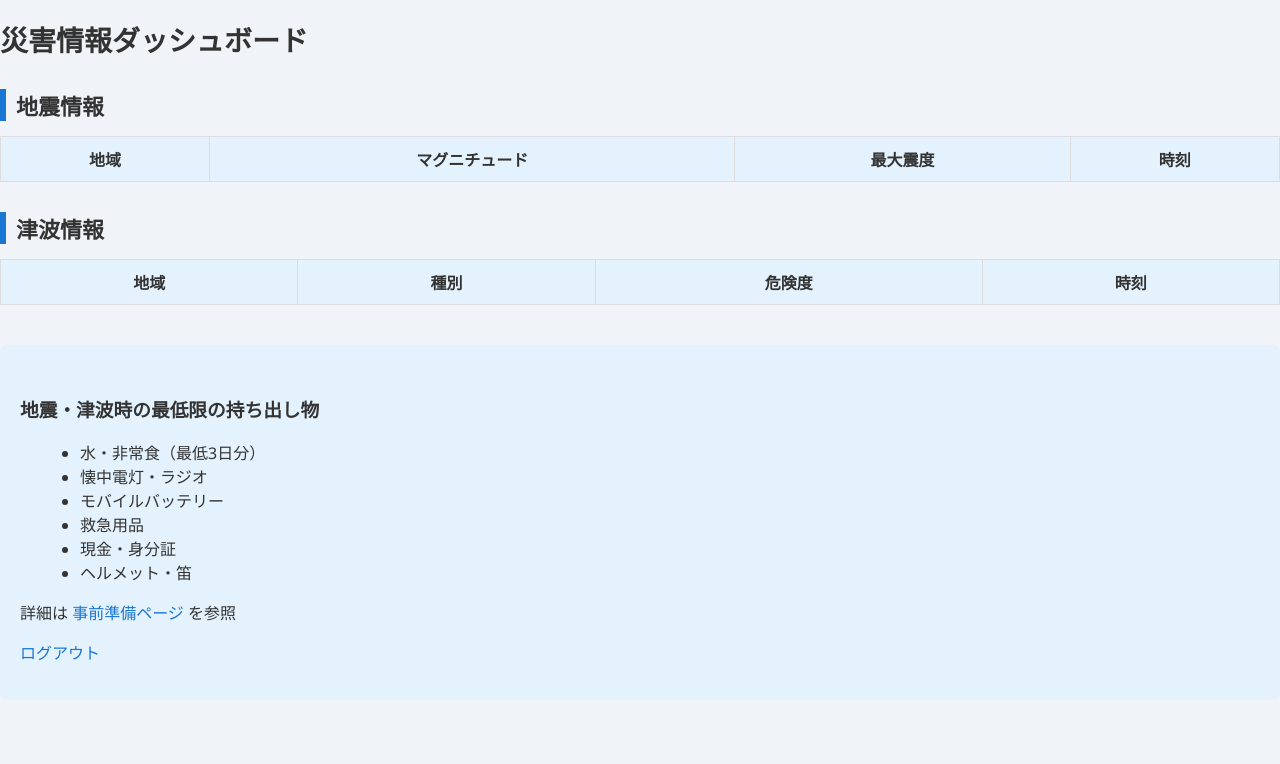
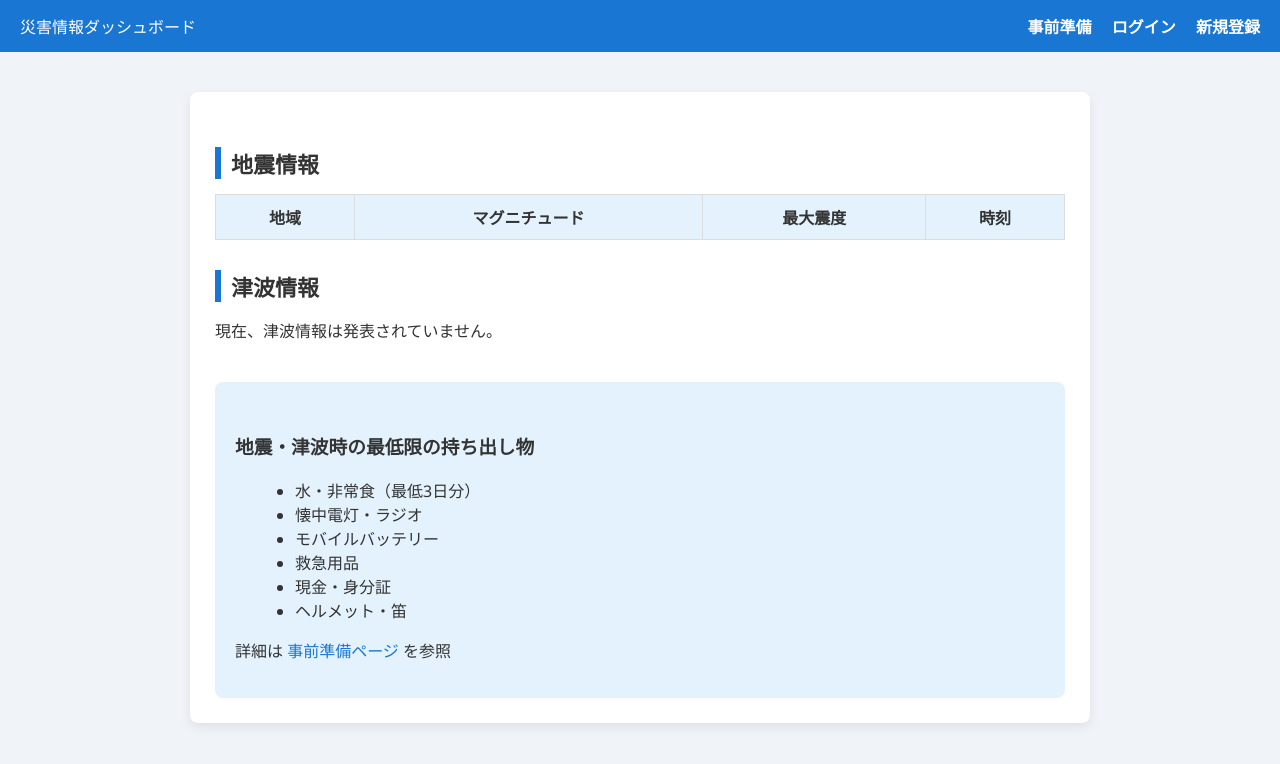
Before and after one commit to sr6910/my_fastapi_app, a Flask app: template templates/dashboard.html in a window 1280 px wide. Shown: the top 764 px of the page. Run offline with Flask 3, Linux system fonts and the light colour scheme; the template is opened without the code that fills it, so the values that code supplies are empty; some libraries are stand-ins or nearby versions.

Commit message:
complete disaster support app

```diff
--- a/templates/dashboard.html
+++ b/templates/dashboard.html
@@ -2,17 +2,37 @@
 <html lang="ja">
 <head>
     <meta charset="UTF-8">
-    <title>ダッシュボード</title>
-    <link rel="stylesheet" href="/style.css">
+    <title>災害情報ダッシュボード</title>
+    <link rel="stylesheet" href="/static/style.css">
 </head>
 <body>
 
-<h1>災害情報ダッシュボード</h1>
+<!-- ===== ヘッダー ===== -->
+<header class="header">
+    <div>災害情報ダッシュボード</div>
+    <div>
+        <a href="/prepare">事前準備</a>
 
+        {% if logged_in %}
+            <a href="/logout">ログアウト</a>
+        {% else %}
+            <a href="/login">ログイン</a>
+            <a href="/register">新規登録</a>
+        {% endif %}
+    </div>
+</header>
+
+<!-- ===== メイン ===== -->
+<div class="container">
+
+    <!-- 地震情報 -->
     <h2>地震情報</h2>
     <table>
         <tr>
-    <th>地域</th><th>マグニチュード</th><th>最大震度</th><th>時刻</th>
+            <th>地域</th>
+            <th>マグニチュード</th>
+            <th>最大震度</th>
+            <th>時刻</th>
         </tr>
         {% for e in earthquakes %}
         <tr>
@@ -24,15 +44,23 @@
         {% endfor %}
     </table>
 
+    <!-- 津波情報 -->
     <h2>津波情報</h2>
+
+    {% if tsunamis|length == 0 %}
+        <p>現在、津波情報は発表されていません。</p>
+    {% else %}
     <table>
         <tr>
-    <th>地域</th><th>種別</th><th>危険度</th><th>時刻</th>
+            <th>地域</th>
+            <th>種別</th>
+            <th>危険度</th>
+            <th>時刻</th>
         </tr>
         {% for t in tsunamis %}
         <tr>
-    <td>{{ t[0] }}</td>  <!-- 地域 -->
-    <td>{{ t[1] }}</td>  <!-- 種別 -->
+            <td>{{ t[0] }}</td>
+            <td>{{ t[1] }}</td>
             <td>
                 {% if t[2] == 3 %}★★★
                 {% elif t[2] == 2 %}★★
@@ -44,8 +72,9 @@
         </tr>
         {% endfor %}
     </table>
+    {% endif %}
 
-<!-- 簡易物資（メイン下部） -->
+    <!-- 簡易物資 -->
     <div class="simple-prepare">
         <h3>地震・津波時の最低限の持ち出し物</h3>
         <ul>
@@ -59,8 +88,9 @@
         <p>
             詳細は <a href="/prepare">事前準備ページ</a> を参照
         </p>
+    </div>
 
-<p><a href="/logout">ログアウト</a></p>
+</div>
 
 </body>
 </html>
```
Lines whose indentation alone changed are shown as unchanged.
